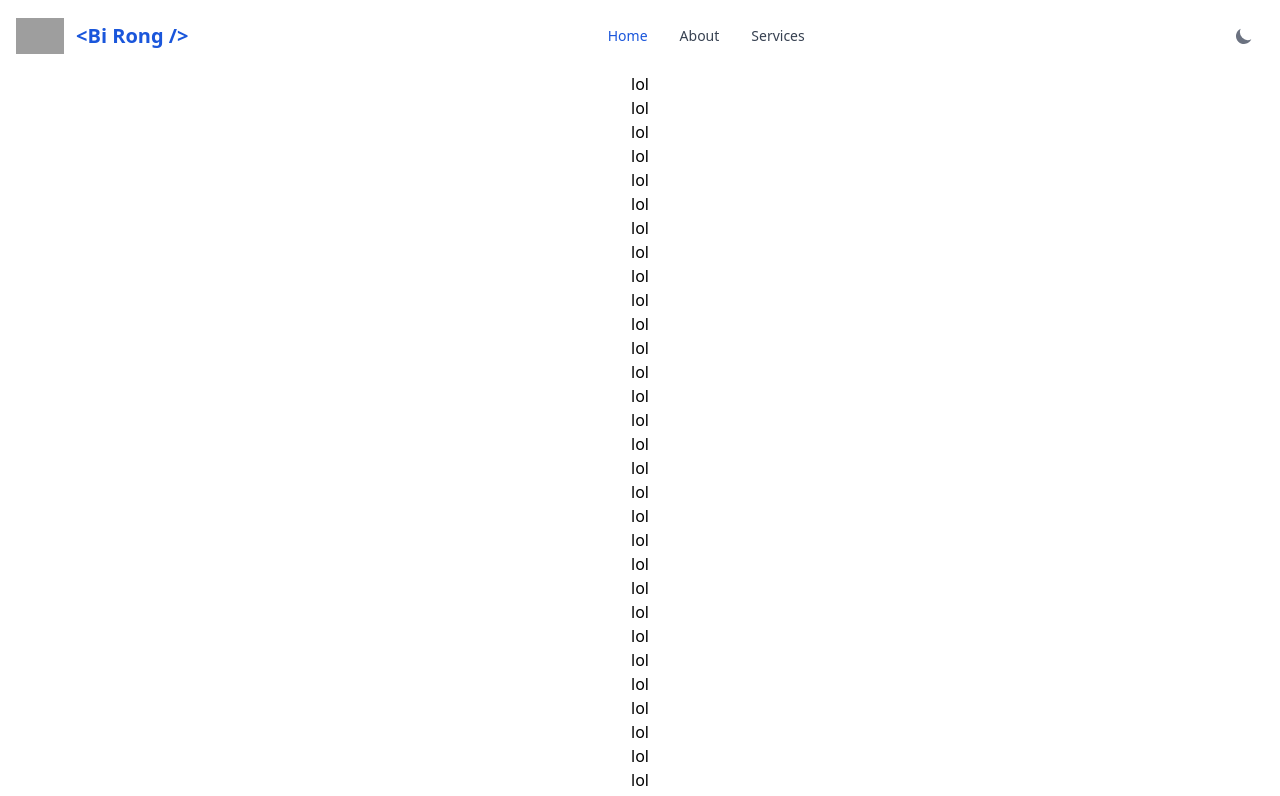
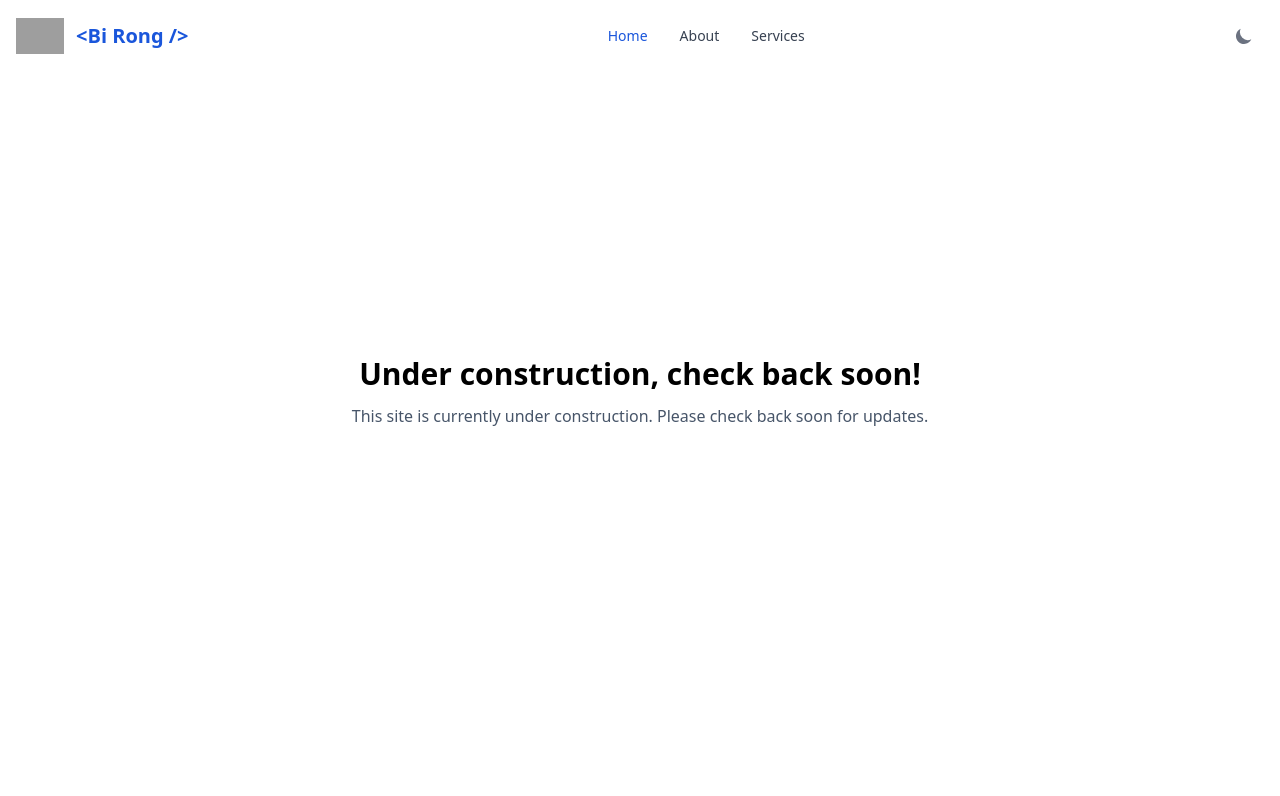
Before and after one commit to birongliu/portfolio, a React (Create React App) app: page / in a window 1280 px wide. Shown: the top 796 px of the page. Built offline with nearby package versions, Linux system fonts and the light colour scheme; grey boxes are pictures that could not be loaded.

Commit message:
construction

```diff
--- a/src/components/Home/Home.tsx
+++ b/src/components/Home/Home.tsx
@@ -2,35 +2,14 @@ import React from "react";
 
 export default function Home() {
 	return (
-      <div className="text-center bg-white dark:bg-gray-900 dark:text-white">
-         <div>lol</div>
-         <div>lol</div>
-         <div>lol</div>
-         <div>lol</div>
-         <div>lol</div>
-         <div>lol</div>        <div>lol</div>
-         <div>lol</div>
-         <div>lol</div>        <div>lol</div>
-         <div>lol</div>
-         <div>lol</div>        <div>lol</div>
-         <div>lol</div>
-         <div>lol</div>        <div>lol</div>
-         <div>lol</div>
-         <div>lol</div>        <div>lol</div>
-         <div>lol</div>
-         <div>lol</div>        <div>lol</div>
-         <div>lol</div>
-         <div>lol</div>        <div>lol</div>
-         <div>lol</div>
-         <div>lol</div>        <div>lol</div>
-         <div>lol</div>
-         <div>lol</div>        <div>lol</div>
-         <div>lol</div>
-         <div>lol</div>        <div>lol</div>
-         <div>lol</div>
-         <div>lol</div>
-      </div>
-
+    	<main className="flex items-center mx-auto px-20 flex-col gap-3 justify-center max-w-5xl min-h-screen py-20">
+        <h1 className="text-center dark:text-white font-bold text-3xl relative bottom-20">
+         Under construction, check back soon!
+        </h1>
+         <p className="dark:text-slate-400 text-slate-600 relative bottom-20">
+            This site is currently under construction. Please check back soon for updates.
+			</p>
+      </main>
    )
 }
 
```
